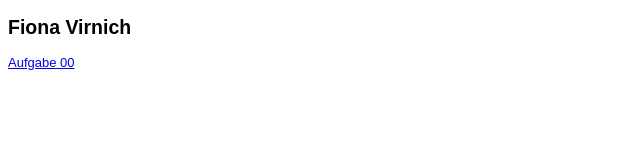
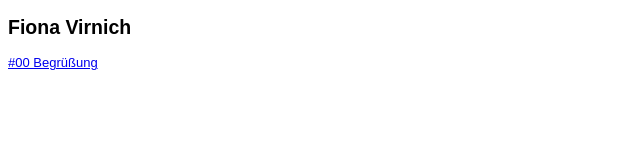
Before and after one commit to fionavi/EIA2, a plain HTML site: page L00/Steckbrief/steckbrief.htm in a window 1280 px wide. Shown: the full height of the page, 0-640 px from the left. Drawn offline with Linux system fonts and the light colour scheme.

Commit message:
neuer link titel

```diff
--- a/L00/Steckbrief/steckbrief.htm
+++ b/L00/Steckbrief/steckbrief.htm
@@ -13,6 +13,6 @@ body {
 </head>
 <body>
 	<h2>Fiona Virnich</h2>
-	<a href="https://fionavi.github.io/EIA2/L0a/Namencheck.html" target="_blank">Aufgabe 00</a><br>
+	<a href="https://fionavi.github.io/EIA2/L0a/Namencheck.html" target="_blank">#00 Begrüßung</a><br>
 </body>
 </html>
```
